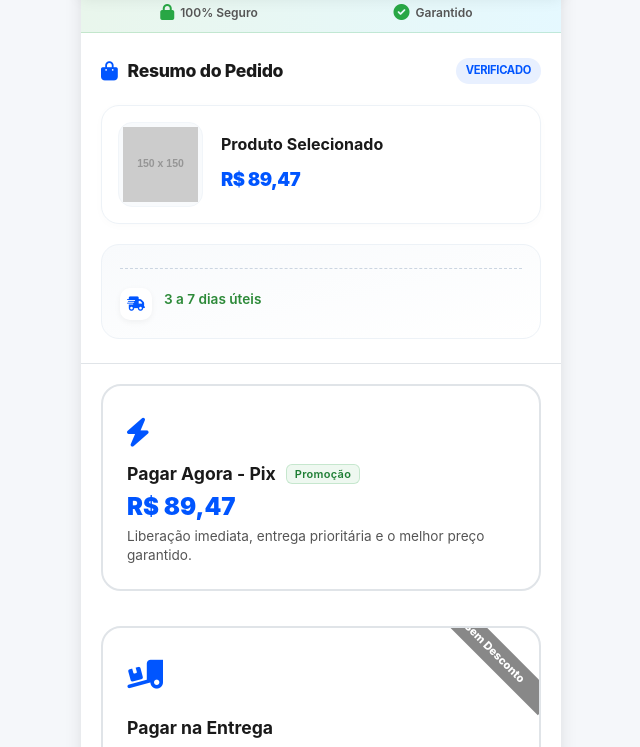
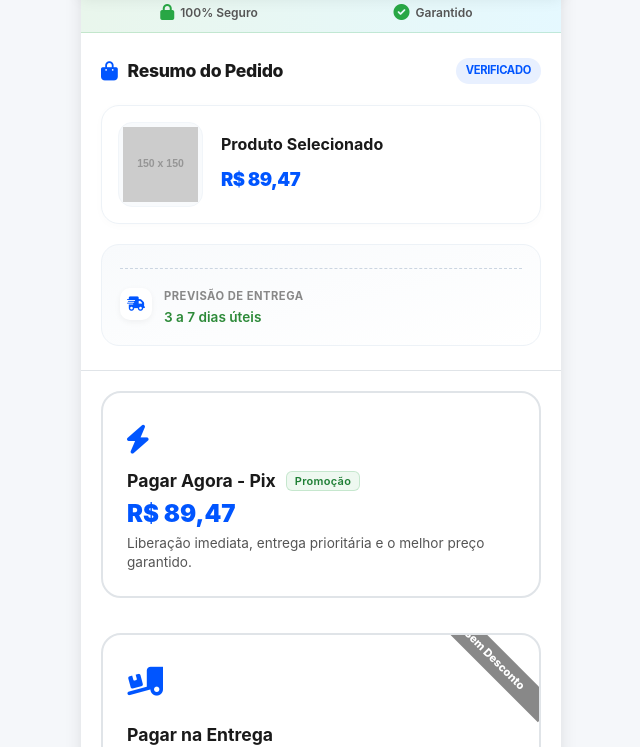
Before and after one commit to Hyundai-auto/pixajudaja2, a website: page public/index.html in a window 1280 px wide. Shown: the part 72-819 px from the top of the page, without its empty margins (319-959 px from the left). Drawn offline with nearby package versions, Linux system fonts and the light colour scheme; placeholder pictures from the web are drawn by us.

Commit message:
Update index.html

```diff
--- a/public/index.html
+++ b/public/index.html
@@ -1662,7 +1662,7 @@ function renderOrderSummary() {
                         <i class="fas fa-truck-fast"></i>
                     </div>
                     <div class="order-info-content">
-                        <div class="order-info-label"></div>
+                        <div class="order-info-label">Previsão de Entrega</div>
                         <div class="order-info-text-delivery">${deliveryTime}</div>
                     </div>
                 </div>
```
